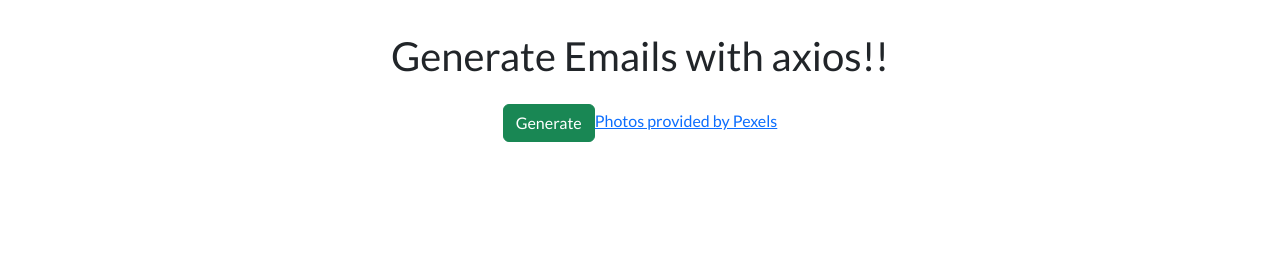
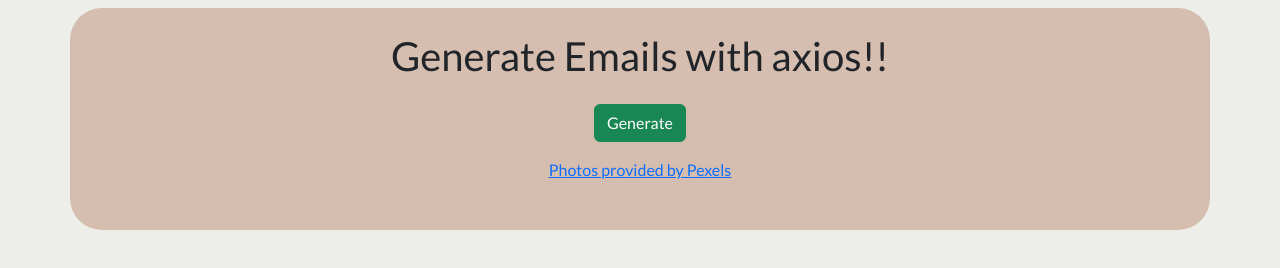
Before and after one commit to leonardomastrangelo/vue-email-list, a plain HTML site: page index.html in a window 1280 px wide. Drawn offline with nearby package versions, Linux system fonts and the light colour scheme.

Commit message:
mininum css

```diff
--- a/css/style.css
+++ b/css/style.css
@@ -8,8 +8,16 @@
 }
 body {
     font-family: 'Lato', sans-serif;
+    background-color: var(--isabelline);
 }
 .my-fluid {
     width: 100%;
     display: block;
 }
+
+.bg-container {
+    background-color: var(--pale-dogwood);
+}
+.bg-row {
+    background-color: var(--linen);
+}
--- a/index.html
+++ b/index.html
@@ -34,7 +34,7 @@
   <body>
 
     <div id="app">
-      <div class="container py-4 text-center mt-2">
+      <div class="container p-4 text-center mt-2 bg-container rounded-5">
 
         <!-- title -->
         <h1>Generate Emails with axios!!</h1>
@@ -42,9 +42,9 @@
         <!-- button generation -->
         <button @click="getEmail(); getPhotos()" class="btn btn-success my-3">Generate</button>
 
-        <a href="https://www.pexels.com">Photos provided by Pexels</a>
+        <a class="d-block mb-4" href="https://www.pexels.com">Photos provided by Pexels</a>
 
-        <div class="row" v-show="(emailList.length === max && photos.length === max)">
+        <div class="row bg-row rounded-5" v-show="(emailList.length === max && photos.length === max)">
           <!-- dynamic Card Elemet -->
           <div class="col-2 py-3 d-flex align-items-center"
           v-for="(email,index) in emailList">
--- a/js/script.js
+++ b/js/script.js
@@ -31,7 +31,7 @@ createApp({
         headers: {
             authorization: 'arjVaGJ7Oe6B1aZNeDtXPjq5NQdC4tZvyRwDteSytoCwfe6qq3rSdOUJ'
         }
-    }).then((prova) => {
+        }).then((prova) => {
         // refresh
         this.photos = [];
         for (let i = 0; i < this.max; i++) {
```
